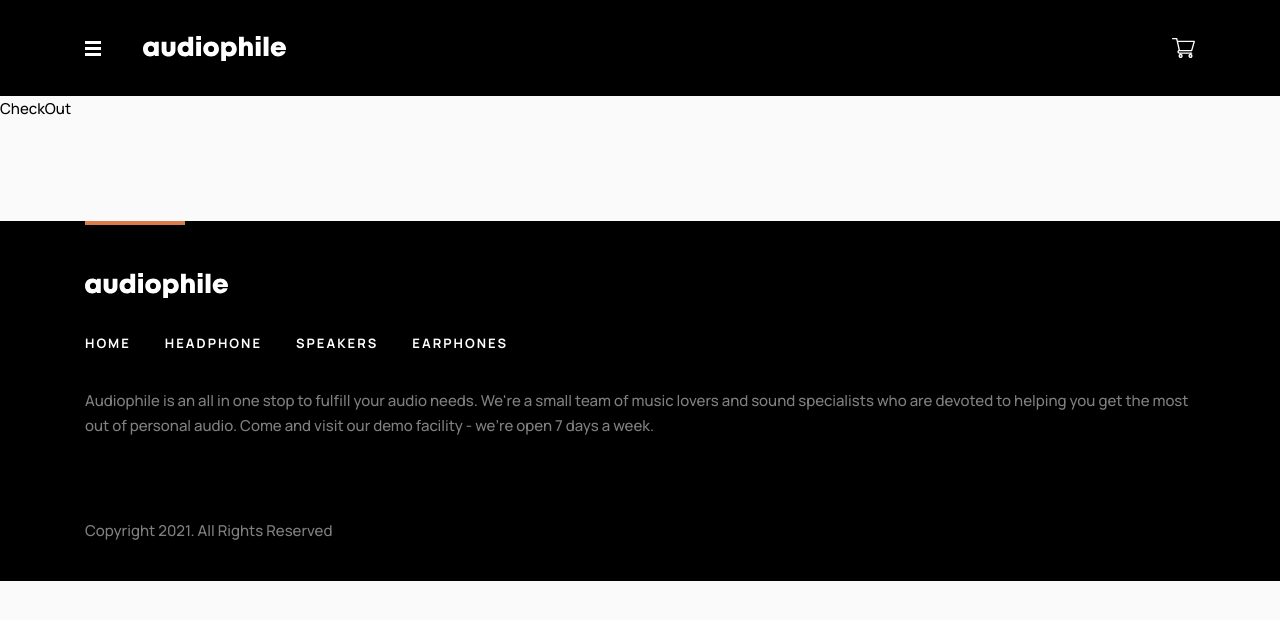
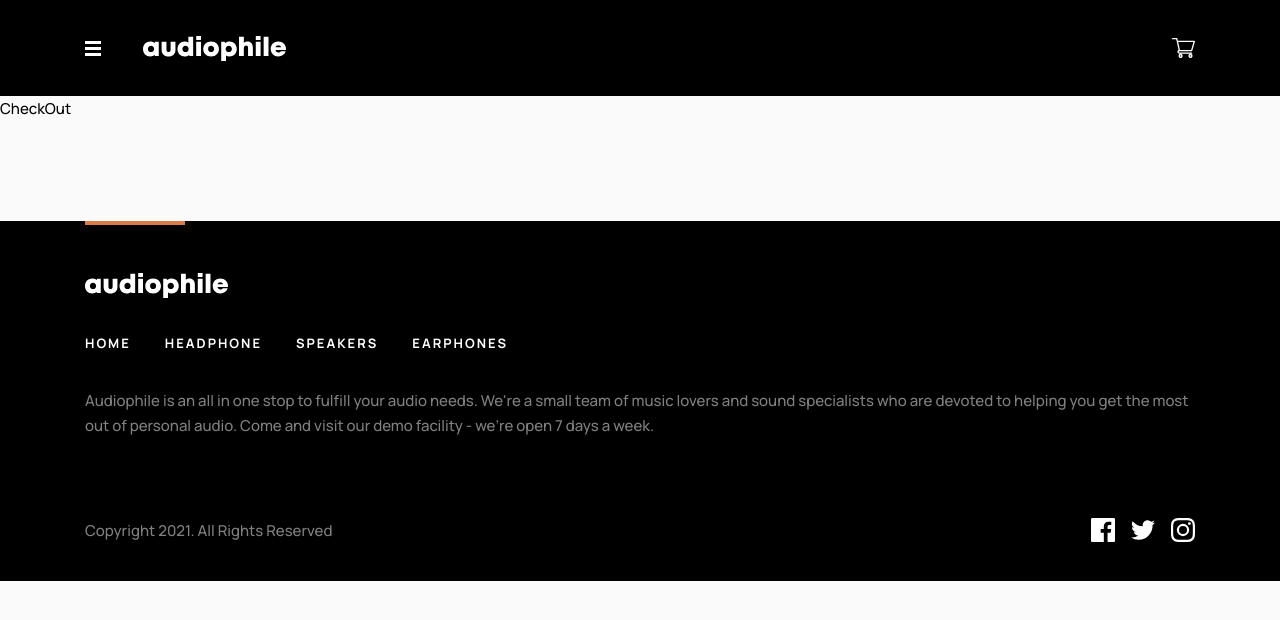
Before and after one commit to satrop/audiophile, a React (Vite) app: page /#/checkout in a window 1280 px wide. Shown: the top 620 px of the page. Built offline with nearby package versions, Linux system fonts and the light colour scheme.

Commit message:
Had style for social in the worng breakpoint

```diff
--- a/src/components/Footer/Footer.scss
+++ b/src/components/Footer/Footer.scss
@@ -119,6 +119,19 @@ footer {
 				gap: 1rem;
 				justify-content: center;
 				align-items: center;
+
+				li a {
+					svg {
+						transition: fill var(--trans-dur);
+						fill: var(--clr-n-100);
+					}
+
+					&:hover {
+						svg {
+							fill: var(--clr-p-100);
+						}
+					}
+				}
 			}
 		}
 
@@ -138,19 +151,6 @@ footer {
 
 			.socials {
 				margin-left: auto;
-
-				ul li a {
-					svg {
-						transition: fill var(--trans-dur);
-						fill: var(--clr-n-100);
-					}
-
-					&:hover {
-						svg {
-							fill: var(--clr-p-100);
-						}
-					}
-				}
 			}
 		}
 
```
